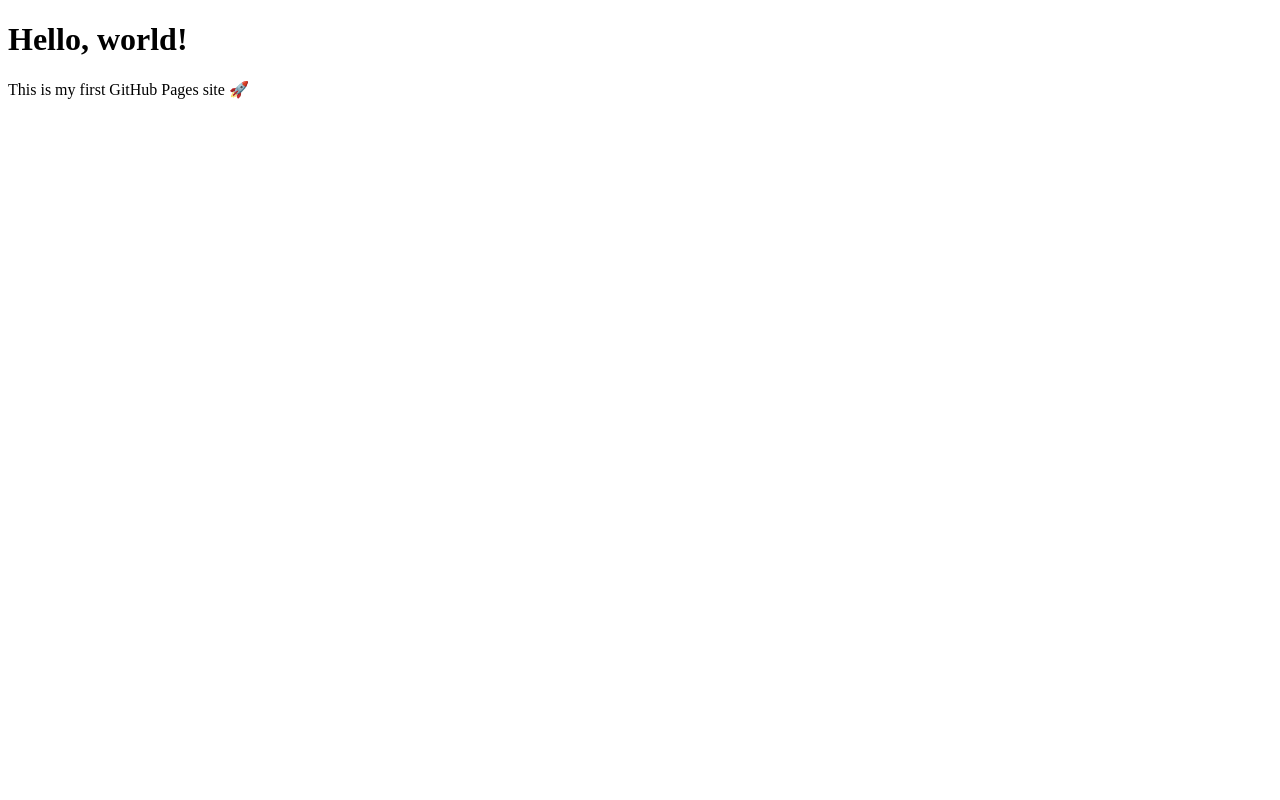
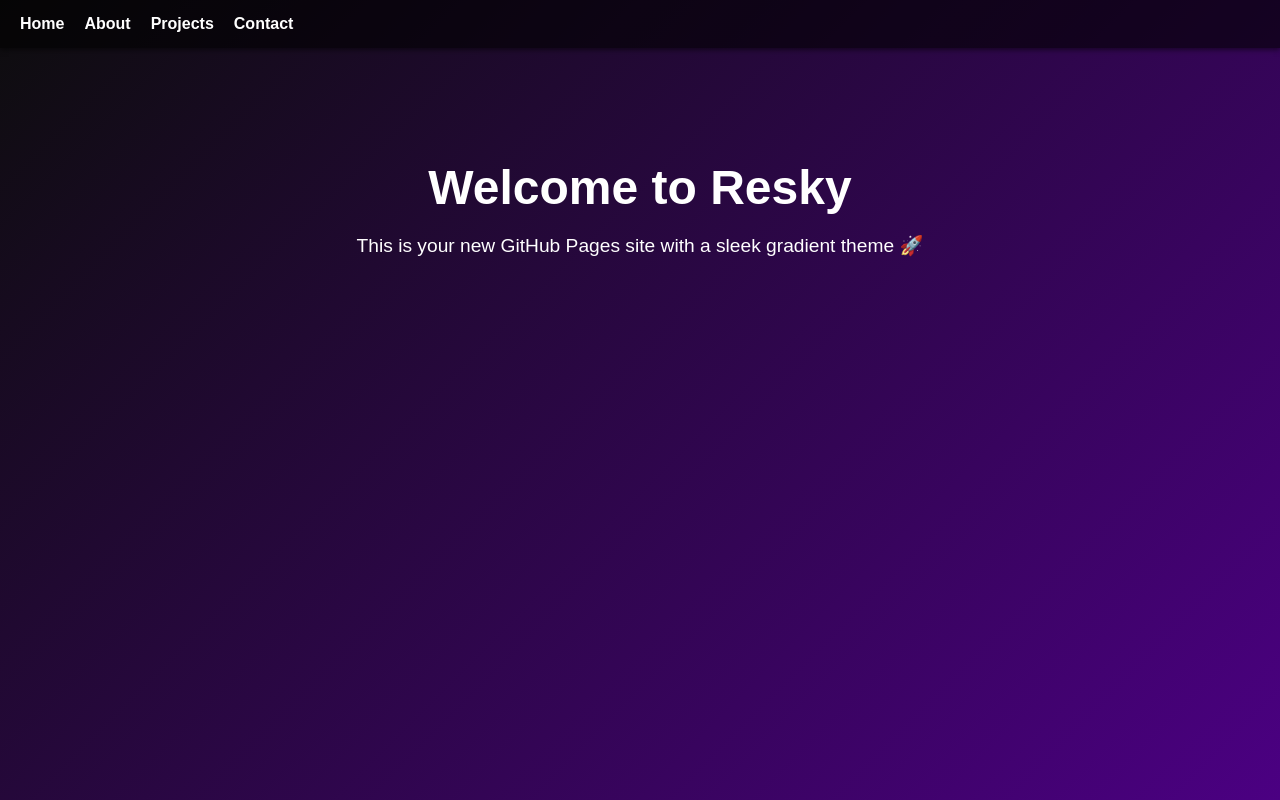
Before and after one commit to maifqijfiagf7aif8uag/Resky, a plain HTML site: page index.html in a window 1280 px wide. Drawn offline with Linux system fonts and the light colour scheme.

Commit message:
Update index.html

```diff
--- a/index.html
+++ b/index.html
@@ -1,10 +1,67 @@
 <!DOCTYPE html>
-<html>
+<html lang="en">
 <head>
-  <title>My GitHub Website</title>
+  <meta charset="UTF-8">
+  <title>Resky</title>
+  <style>
+    body {
+      margin: 0;
+      font-family: Arial, sans-serif;
+      background: linear-gradient(135deg, #0d0d0d, #4b0082);
+      color: white;
+      height: 100vh;
+    }
+
+    /* Navigation Bar */
+    .navbar {
+      display: flex;
+      justify-content: flex-start;
+      background: rgba(0, 0, 0, 0.6);
+      padding: 15px 20px;
+      box-shadow: 0 2px 5px rgba(0,0,0,0.5);
+      position: sticky;
+      top: 0;
+    }
+
+    .navbar a {
+      color: white;
+      text-decoration: none;
+      margin-right: 20px;
+      font-weight: bold;
+      transition: color 0.3s ease;
+    }
+
+    .navbar a:hover {
+      color: #ba55ff;
+    }
+
+    /* Page content */
+    .content {
+      text-align: center;
+      padding: 80px 20px;
+    }
+
+    .content h1 {
+      font-size: 3em;
+      margin-bottom: 10px;
+    }
+
+    .content p {
+      font-size: 1.2em;
+    }
+  </style>
 </head>
 <body>
-  <h1>Hello, world!</h1>
-  <p>This is my first GitHub Pages site 🚀</p>
+  <div class="navbar">
+    <a href="#">Home</a>
+    <a href="#">About</a>
+    <a href="#">Projects</a>
+    <a href="#">Contact</a>
+  </div>
+
+  <div class="content">
+    <h1>Welcome to Resky</h1>
+    <p>This is your new GitHub Pages site with a sleek gradient theme 🚀</p>
+  </div>
 </body>
 </html>
```
